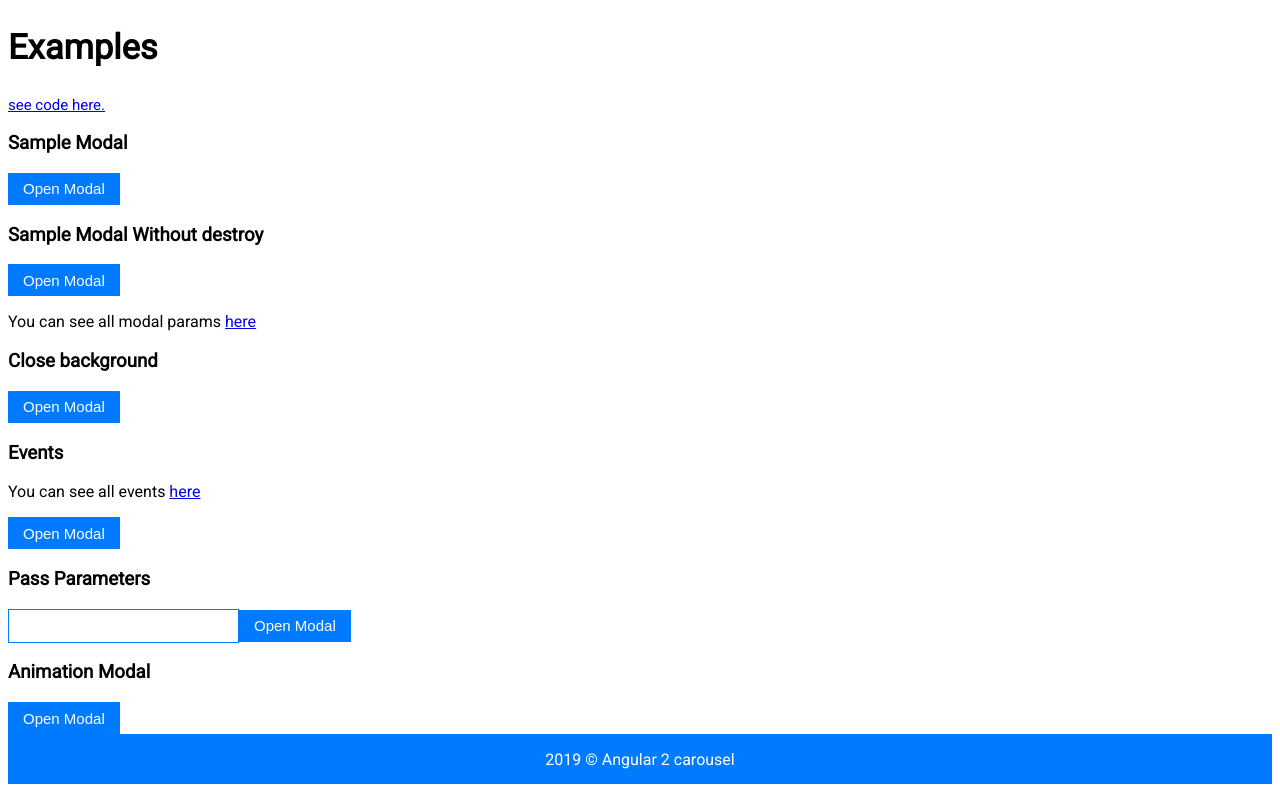
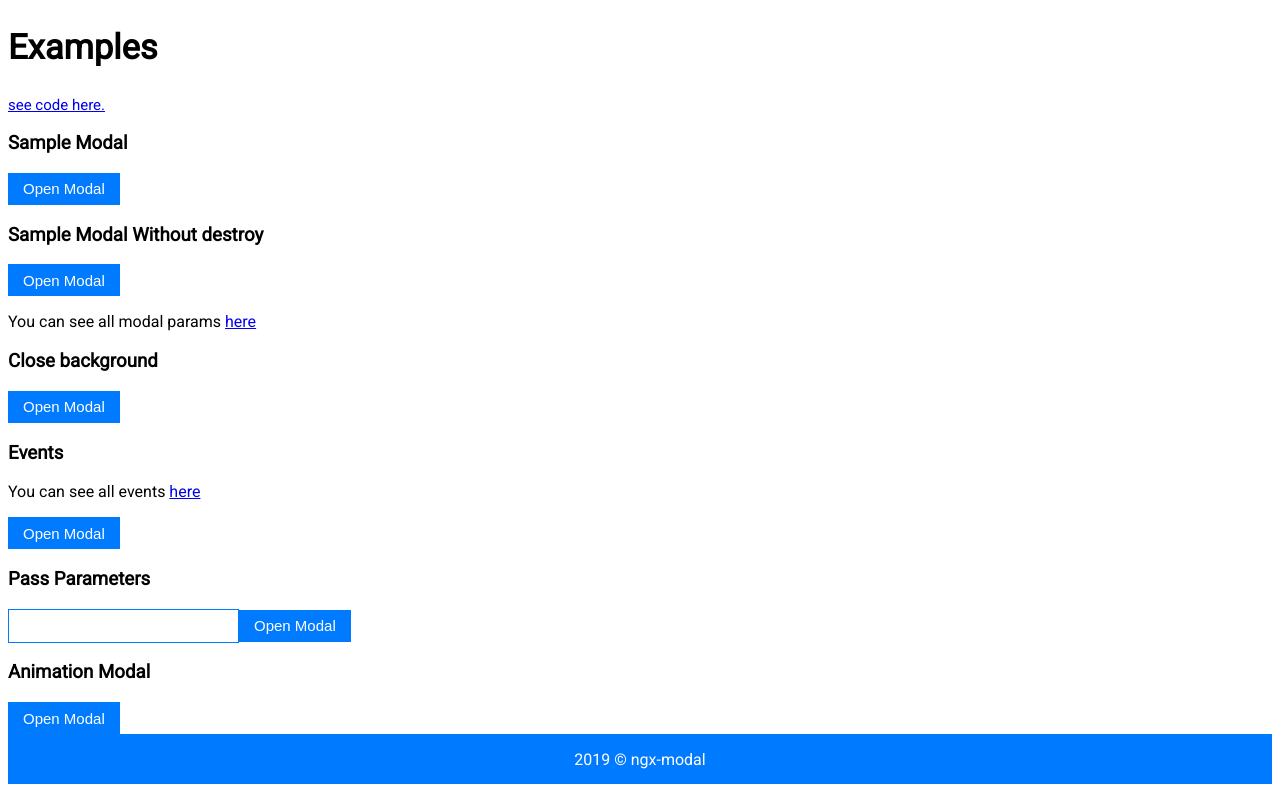
Before and after one commit to kappys1/ngx-modal, an Angular app: page / in a window 1280 px wide. Shown: the part 1222-2014 px from the top of the page. Built offline with nearby package versions, Linux system fonts and the light colour scheme.

Commit message:
feat(name):change name modal

```diff
--- a/package.json
+++ b/package.json
@@ -5,6 +5,7 @@
     "name": "Alejandro Marcos Gutierrez",
     "email": "alexsbd1@gmail.com"
   },
+  "keywords": ["modal", "ngx", "angular2", "angular5", "angualar7", "simple"],
   "scripts": {
     "ng": "ng",
     "start": "ng serve",
@@ -12,6 +13,7 @@
     "test": "ng test",
     "lint": "ng lint",
     "e2e": "ng e2e",
+    "gh-pages": "npm run build && npx ngh --dir=dist/ngx-modal-lib",
     "build-lib": "ng build ngx-modal",
     "release": "node scripts/publish.js release",
     "prerelease": "node scripts/publish.js prerelease",
--- a/projects/ngx-modal/package.json
+++ b/projects/ngx-modal/package.json
@@ -1,6 +1,6 @@
 {
   "name": "ngx-easy-modal",
-  "version": "0.1.0",
+  "version": "0.1.1",
   "author": {
     "name": "Alejandro Marcos Gutierrez",
     "email": "alexsbd1@gmail.com"
--- a/src/app/app.component.html
+++ b/src/app/app.component.html
@@ -92,5 +92,5 @@ export class AppComponent {{ '{' }}
   </section>
 </main>
 <footer>
-  {{year}} © Angular 2 carousel
+  {{year}} © {{title}}
 </footer>
```
